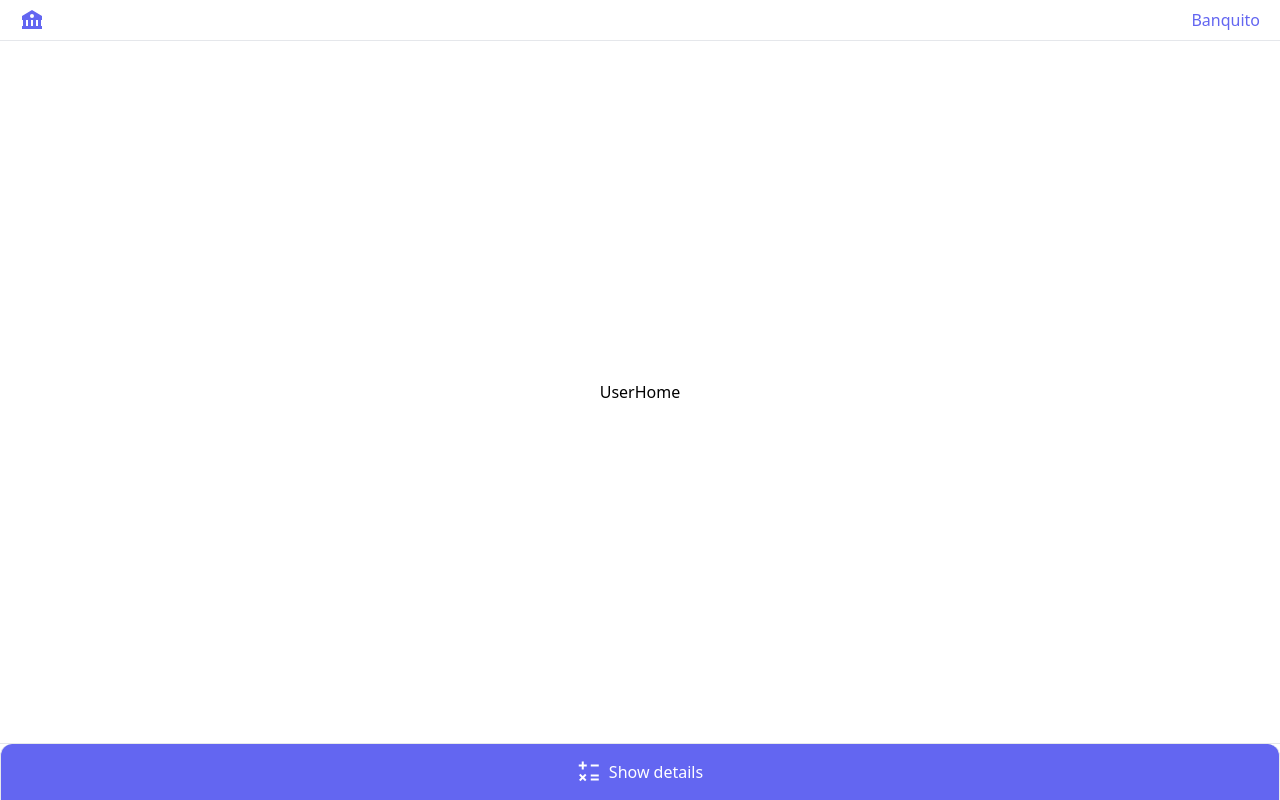
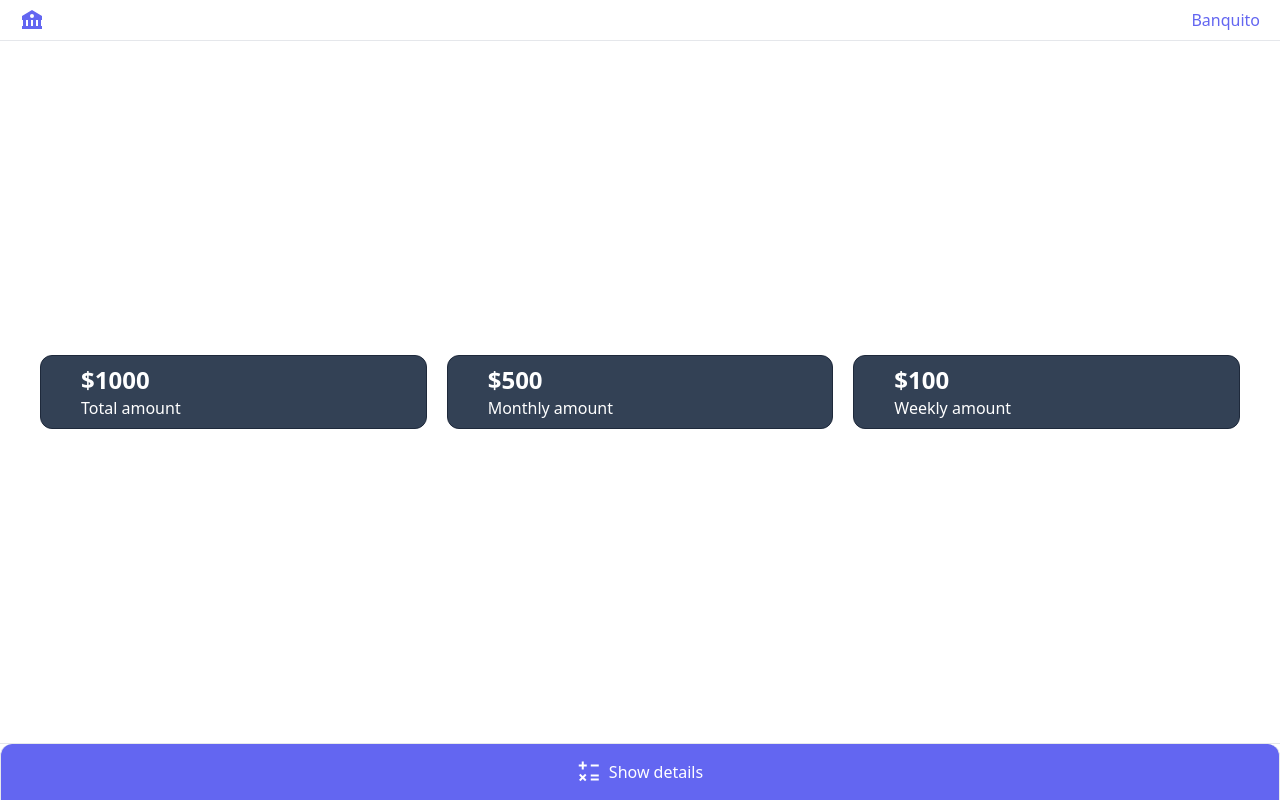
Before and after one commit to Apoquinto/Banquito, a Vue app: page / in a window 1280 px wide. Built offline with nearby package versions, Linux system fonts and the light colour scheme.

Commit message:
feat(components): add UserMovementsDashboard

```diff
--- a/src/components/UserResume.vue
+++ b/src/components/UserResume.vue
@@ -1,5 +1,6 @@
 <script setup lang="ts">
 import UserHistoryAccordion from './UserHistoryAccordion.vue';
+import UserMovementsDashboard from './UserMovementsDashboard.vue';
 
 const userData = await new Promise((resolve) => {
   setTimeout(() => {
@@ -11,7 +12,7 @@ const userData = await new Promise((resolve) => {
 
 <template>
   <main class="grid place-items-center w-full h-full">
-    UserHome
+    <UserMovementsDashboard/>
   </main>
   <UserHistoryAccordion/>
 </template>
```
